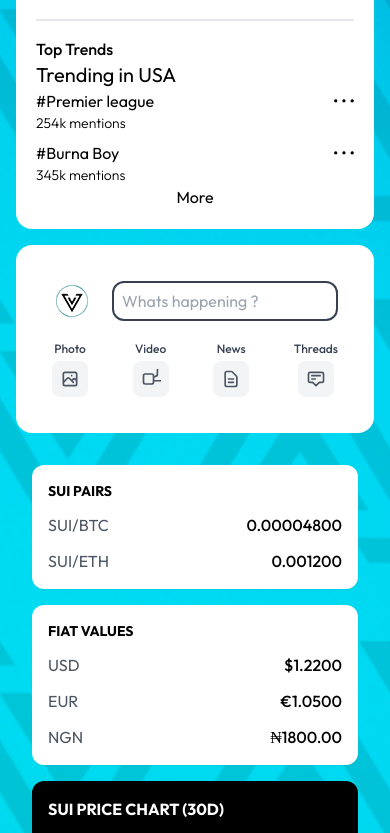
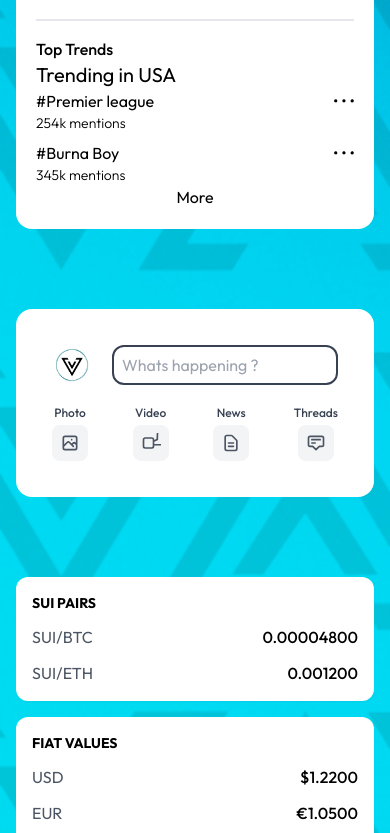
Before and after one commit to Project-Vomzer/Front_end, a React (Vite) app in the folder Vomzer_sui_socials/: page / in a window 390 px wide. Shown: the part 723-1556 px from the top of the page. Built offline with nearby package versions, Linux system fonts and the light colour scheme.

Commit message:
Vomzer Sui

```diff
--- a/Vomzer_sui_socials/src/components/Sui.jsx
+++ b/Vomzer_sui_socials/src/components/Sui.jsx
@@ -142,7 +142,7 @@
   }
 
   return (
-    <div className="h-full space-y-4 overflow-y-auto p-4">
+    <div className="h-full space-y-4 overflow-y-auto ">
       {error && (
         <div className="bg-yellow-50 border-l-4 border-yellow-400 p-4 rounded-lg">
           <div className="flex">
--- a/Vomzer_sui_socials/src/pages/Home.jsx
+++ b/Vomzer_sui_socials/src/pages/Home.jsx
@@ -5,7 +5,7 @@
 
 const Home = () => {
   return (
-    <div className='flex md:flex-row flex-col items-stretch gap-4 container pt-10 pb-10'>
+    <div className='flex md:flex-row flex-col items-stretch md:gap-4 gap-20 container pt-10 pb-10'>
       <div className='md:w-[27%] w-full'>
         <Trends />
       </div>
```
